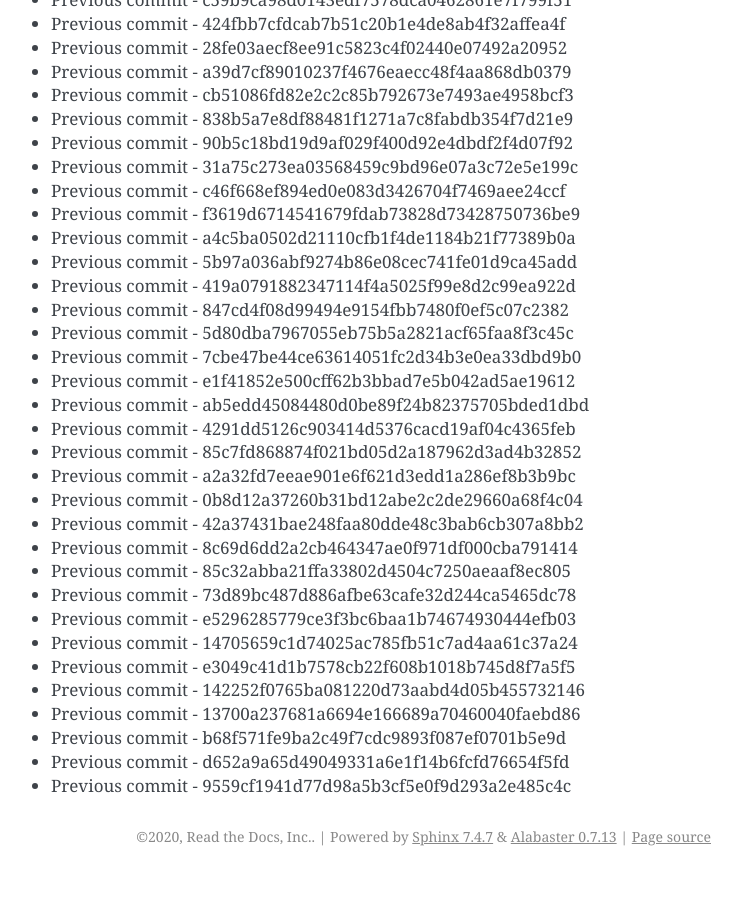
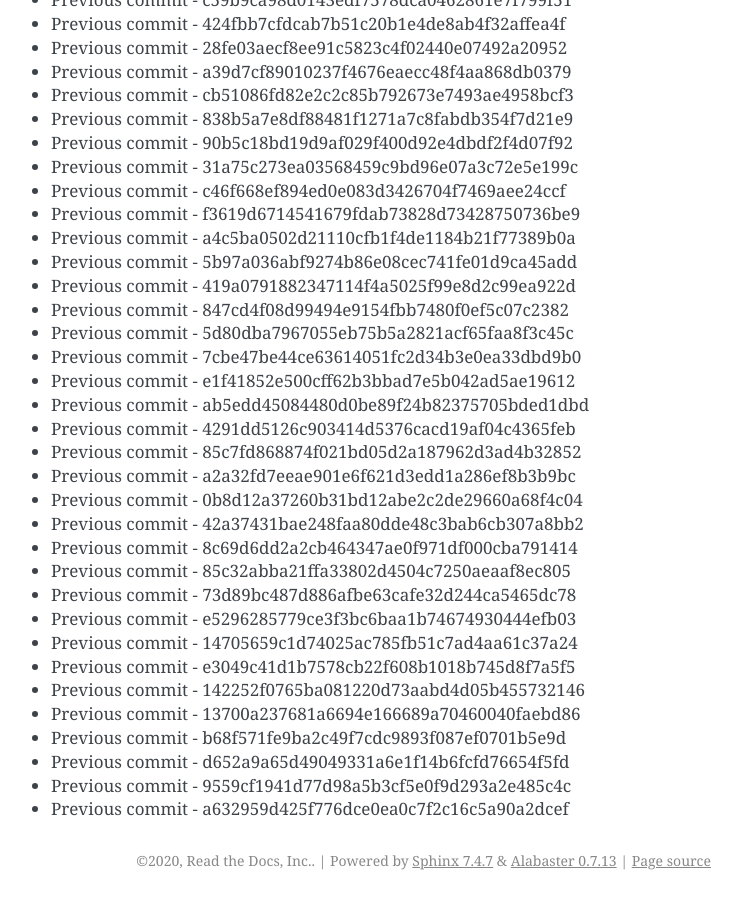
Before and after one commit to readthedocs/rtd-git-stresstest, a Sphinx documentation site: the page built from docs/updates.rst, in a window 1280 px wide and 900 px high, scrolled down 35137 px. Shown: the whole window, without its empty margins (399-1141 px from the left). Built offline with Sphinx 7.4.7, drawn with Linux system fonts in a browser that asks for light colours; before the commit the page ends 36013 px from its top, so only the background shows below that.

Commit message:
Generating commit from previous: a632959d425f776dce0ea0c7f2c16c5a90a2dcef

```diff
--- a/docs/updates.rst
+++ b/docs/updates.rst
@@ -1508,3 +1508,4 @@ It can be tested for any performance characteristics.
 * Previous commit - b68f571fe9ba2c49f7cdc9893f087ef0701b5e9d
 * Previous commit - d652a9a65d49049331a6e1f14b6fcfd76654f5fd
 * Previous commit - 9559cf1941d77d98a5b3cf5e0f9d293a2e485c4c
+* Previous commit - a632959d425f776dce0ea0c7f2c16c5a90a2dcef
```
